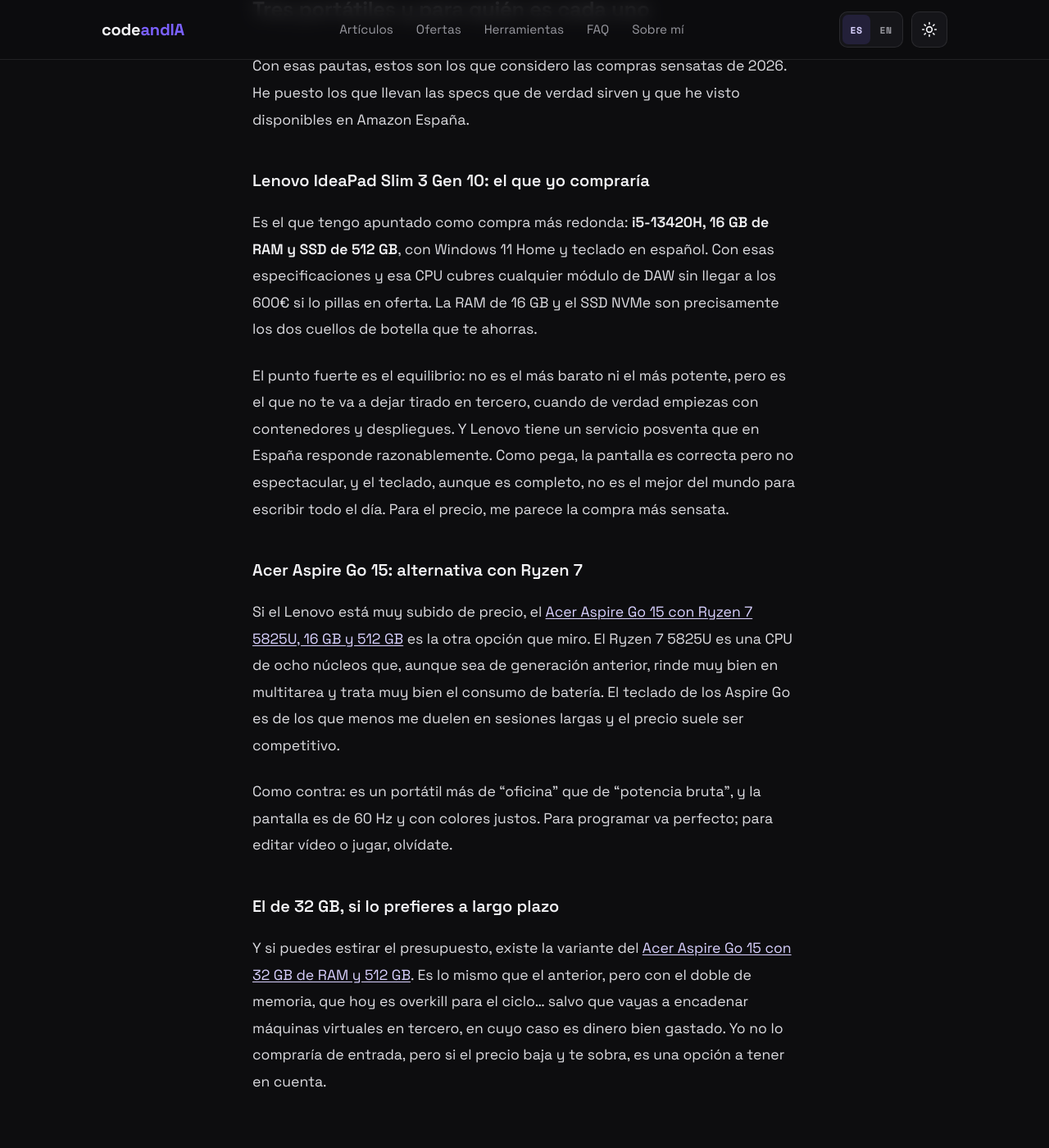
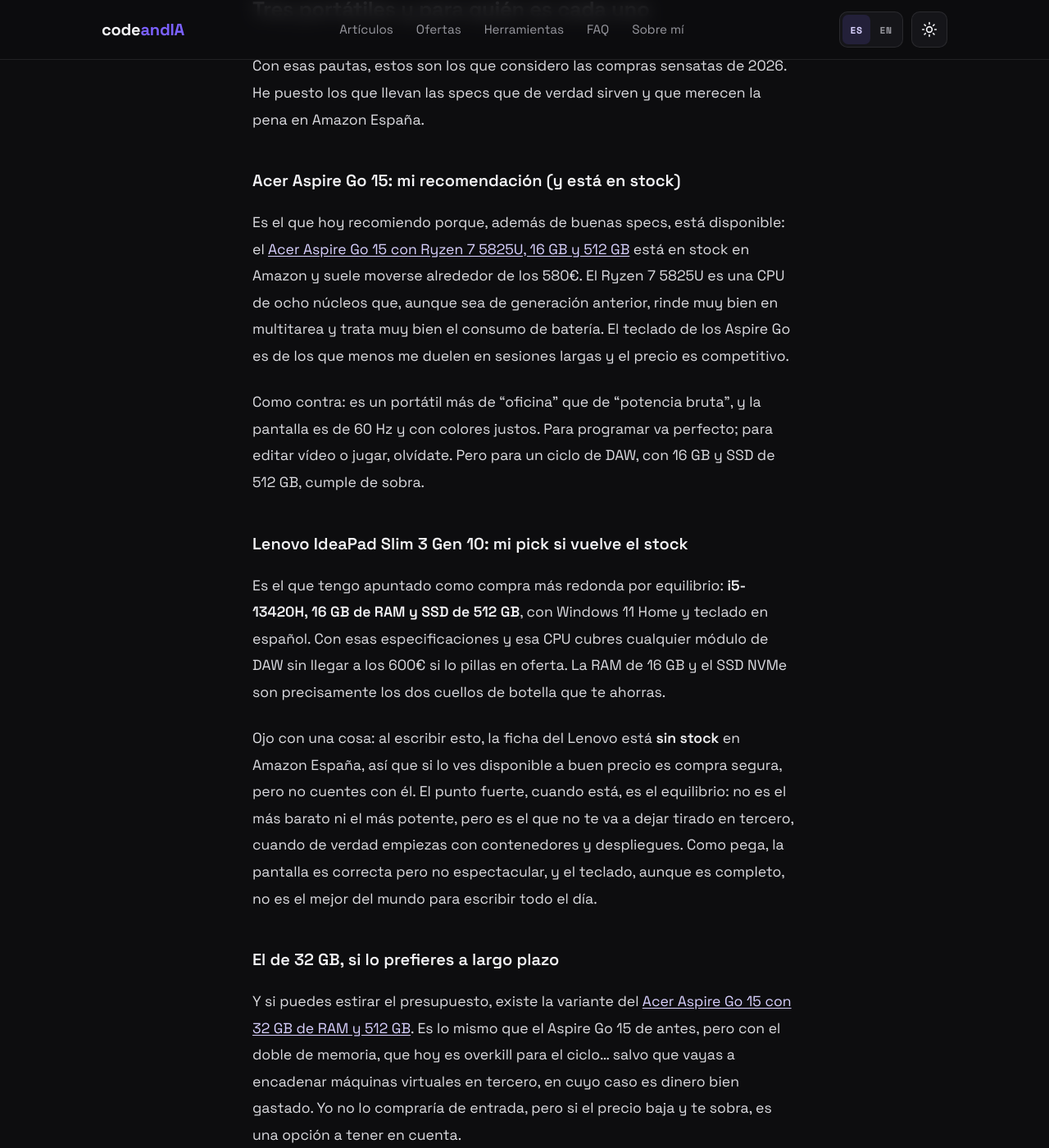
Before and after one commit to vibodigitalinfo-lab/codeandIA, a Jekyll site: the page built from articulos/guias/que-portatil-comprar-estudiar-daw-2026.md, in a window 1280 px wide and 1400 px high, scrolled down 2017 px. Shown: the whole window at 82% size. Built offline with Jekyll 4.4.1, drawn with Linux system fonts in a browser that asks for light colours; some of the changed text lies outside the part shown.

Commit message:
fix: verificar precios de afiliados (auriculares, portatil, Keychron, ofertas) y corregir enlaces/precios

```diff
--- a/articulos/guias/que-portatil-comprar-estudiar-daw-2026.md
+++ b/articulos/guias/que-portatil-comprar-estudiar-daw-2026.md
@@ -5,9 +5,9 @@ description: "Qué portátil necesita un estudiante de DAW en 2026: specs que im
 category: "Guía"
 date: 2026-09-17
 readtime: 8
-affiliate_text: "El Lenovo IdeaPad Slim 3 Gen 10 (i5, 16 GB, 512 GB) es el que mejor equilibra precio y specs para DAW"
-affiliate_url: "https://www.amazon.es/dp/B0GZHZ7HM7?tag=codeandia-21"
-affiliate_label: "Ver el IdeaPad Slim 3 en Amazon"
+affiliate_text: "El Acer Aspire Go 15 (Ryzen 7, 16 GB, 512 GB) está en stock y es la compra más segura para DAW ahora mismo"
+affiliate_url: "https://www.amazon.es/dp/B0G5SLTNLY?tag=codeandia-21"
+affiliate_label: "Ver el Aspire Go 15 en Amazon"
 ---
 
 Antes de empezar segundo de DAW, mi portátil era uno de esos de gama baja con 8 GB de RAM y me pasaba las clases cerrando pestañas a toda velocidad para que no se me colgara el IDE. Un día, con el entorno levantado, el navegador con la documentación y MySQL corriendo a la vez, el portátil se quedó congelado durante una práctica. Ese día decidí que había que cambiar de máquina. He tardado en encontrar lo que buscaba y he aprendido a base de devoluciones y de leer especificaciones hasta que se me cruzan los ojos. Si estás mirando portátil para el ciclo, esto es lo que de verdad importa y lo que yo compraría en 2026.
@@ -28,23 +28,23 @@ El error es fijarse en el modelo del procesador y en la marca del ventilador. Pa
 
 ## Tres portátiles y para quién es cada uno
 
-Con esas pautas, estos son los que considero las compras sensatas de 2026. He puesto los que llevan las specs que de verdad sirven y que he visto disponibles en Amazon España.
+Con esas pautas, estos son los que considero las compras sensatas de 2026. He puesto los que llevan las specs que de verdad sirven y que merecen la pena en Amazon España.
 
-### Lenovo IdeaPad Slim 3 Gen 10: el que yo compraría
+### Acer Aspire Go 15: mi recomendación (y está en stock)
 
-Es el que tengo apuntado como compra más redonda: **i5-13420H, 16 GB de RAM y SSD de 512 GB**, con Windows 11 Home y teclado en español. Con esas especificaciones y esa CPU cubres cualquier módulo de DAW sin llegar a los 600€ si lo pillas en oferta. La RAM de 16 GB y el SSD NVMe son precisamente los dos cuellos de botella que te ahorras.
+Es el que hoy recomiendo porque, además de buenas specs, está disponible: el [Acer Aspire Go 15 con Ryzen 7 5825U, 16 GB y 512 GB](https://www.amazon.es/dp/B0G5SLTNLY?tag=codeandia-21) está en stock en Amazon y suele moverse alrededor de los 580€. El Ryzen 7 5825U es una CPU de ocho núcleos que, aunque sea de generación anterior, rinde muy bien en multitarea y trata muy bien el consumo de batería. El teclado de los Aspire Go es de los que menos me duelen en sesiones largas y el precio es competitivo.
 
-El punto fuerte es el equilibrio: no es el más barato ni el más potente, pero es el que no te va a dejar tirado en tercero, cuando de verdad empiezas con contenedores y despliegues. Y Lenovo tiene un servicio posventa que en España responde razonablemente. Como pega, la pantalla es correcta pero no espectacular, y el teclado, aunque es completo, no es el mejor del mundo para escribir todo el día. Para el precio, me parece la compra más sensata.
+Como contra: es un portátil más de "oficina" que de "potencia bruta", y la pantalla es de 60 Hz y con colores justos. Para programar va perfecto; para editar vídeo o jugar, olvídate. Pero para un ciclo de DAW, con 16 GB y SSD de 512 GB, cumple de sobra.
 
-### Acer Aspire Go 15: alternativa con Ryzen 7
+### Lenovo IdeaPad Slim 3 Gen 10: mi pick si vuelve el stock
 
-Si el Lenovo está muy subido de precio, el [Acer Aspire Go 15 con Ryzen 7 5825U, 16 GB y 512 GB](https://www.amazon.es/dp/B0G5SLTNLY?tag=codeandia-21) es la otra opción que miro. El Ryzen 7 5825U es una CPU de ocho núcleos que, aunque sea de generación anterior, rinde muy bien en multitarea y trata muy bien el consumo de batería. El teclado de los Aspire Go es de los que menos me duelen en sesiones largas y el precio suele ser competitivo.
+Es el que tengo apuntado como compra más redonda por equilibrio: **i5-13420H, 16 GB de RAM y SSD de 512 GB**, con Windows 11 Home y teclado en español. Con esas especificaciones y esa CPU cubres cualquier módulo de DAW sin llegar a los 600€ si lo pillas en oferta. La RAM de 16 GB y el SSD NVMe son precisamente los dos cuellos de botella que te ahorras.
 
-Como contra: es un portátil más de "oficina" que de "potencia bruta", y la pantalla es de 60 Hz y con colores justos. Para programar va perfecto; para editar vídeo o jugar, olvídate.
+Ojo con una cosa: al escribir esto, la ficha del Lenovo está **sin stock** en Amazon España, así que si lo ves disponible a buen precio es compra segura, pero no cuentes con él. El punto fuerte, cuando está, es el equilibrio: no es el más barato ni el más potente, pero es el que no te va a dejar tirado en tercero, cuando de verdad empiezas con contenedores y despliegues. Como pega, la pantalla es correcta pero no espectacular, y el teclado, aunque es completo, no es el mejor del mundo para escribir todo el día.
 
 ### El de 32 GB, si lo prefieres a largo plazo
 
-Y si puedes estirar el presupuesto, existe la variante del [Acer Aspire Go 15 con 32 GB de RAM y 512 GB](https://www.amazon.es/dp/B0F452KYSS?tag=codeandia-21). Es lo mismo que el anterior, pero con el doble de memoria, que hoy es overkill para el ciclo... salvo que vayas a encadenar máquinas virtuales en tercero, en cuyo caso es dinero bien gastado. Yo no lo compraría de entrada, pero si el precio baja y te sobra, es una opción a tener en cuenta.
+Y si puedes estirar el presupuesto, existe la variante del [Acer Aspire Go 15 con 32 GB de RAM y 512 GB](https://www.amazon.es/dp/B0F452KYSS?tag=codeandia-21). Es lo mismo que el Aspire Go 15 de antes, pero con el doble de memoria, que hoy es overkill para el ciclo... salvo que vayas a encadenar máquinas virtuales en tercero, en cuyo caso es dinero bien gastado. Yo no lo compraría de entrada, pero si el precio baja y te sobra, es una opción a tener en cuenta.
 
 ## Los errores que debes evitar
 
@@ -60,6 +60,6 @@ Si volviera a comprar mi portátil, no me dejaría llevar por el precio de entra
 
 ## Veredicto
 
-Para programar en DAW en 2026, el portátil que yo compraría es **cualquiera con 16 GB de RAM, SSD de 512 GB, un Ryzen 5/i5 reciente, Windows 11 y teclado español**. Si eso te cuadra y el precio está entre 500 y 650€, no le des más vueltas. Mi recomendación concreta es el Lenovo IdeaPad Slim 3 Gen 10, y el Acer Aspire Go 15 es una alternativa igual de válida si encuentras mejor precio. Lo que no te perdona un curso entero es quedarte corto de RAM o de disco.
+Para programar en DAW en 2026, el portátil que yo compraría es **cualquiera con 16 GB de RAM, SSD de 512 GB, un Ryzen 5/i5 reciente, Windows 11 y teclado español**. Si eso te cuadra y el precio está entre 500 y 650€, no le des más vueltas. Mi recomendación concreta es el Acer Aspire Go 15, que está en stock ahora mismo, y el Lenovo IdeaPad Slim 3 Gen 10 es igual de válido si vuelve a estar disponible a buen precio. Lo que no te perdona un curso entero es quedarte corto de RAM o de disco.
 
 Si estás montando tu equipo completo, échale un ojo a la [guía del setup para programar por 500€](/articulos/guias/setup-completo-programar-500-euros/), donde tienes teclado, ratón, monitor y silla con precios reales, y a la [lista de auriculares con cancelación de ruido](/articulos/listas/auriculares-cancelacion-ruido-estudiar-programar/) por si estudias en sitios con jaleo. El portátil es la base; el resto lo vas montando poco a poco.
```
Also changed, not shown: articulos/listas/auriculares-cancelacion-ruido-estudiar-programar.md (+5 -5 lines), articulos/reviews/keychron-q1-max-review-2026.md (+13 -13 lines), promociones.md (+3 -3 lines).
